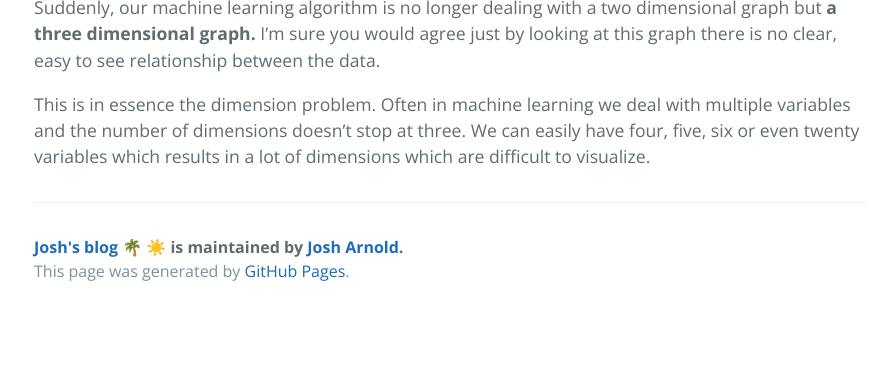
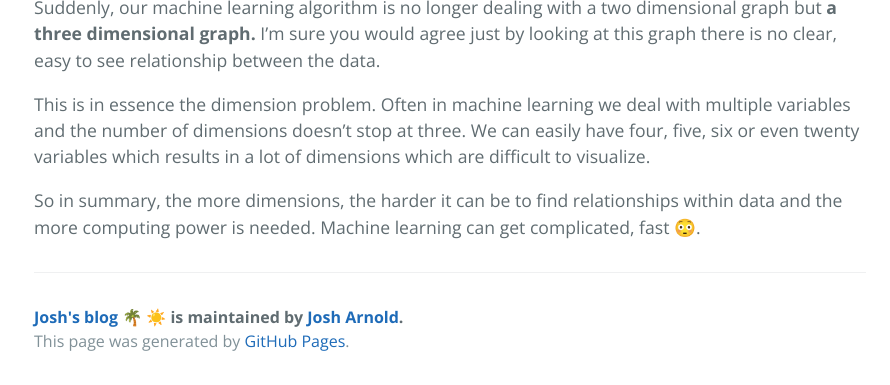
Before and after one commit to josharnoldjosh/josharnoldjosh.github.io, a Jekyll site: the page built from _posts/2017-06-14-ai-explained-part1.markdown, in a window 1280 px wide and 900 px high, scrolled down 4649 px, cut to the strip 515-900 px from the top of the window. Shown: the whole strip, without its empty margins (190-1080 px from the left). Built offline with Jekyll 4.4.1, drawn with Linux system fonts in a browser that asks for light colours; before the commit the page ends 5479 px from its top, so only the background shows below that.

Commit message:
Update 2017-06-14-ai-explained-part1.markdown

```diff
--- a/_posts/2017-06-14-ai-explained-part1.markdown
+++ b/_posts/2017-06-14-ai-explained-part1.markdown
@@ -121,3 +121,5 @@ Our dataset plotted on a graph would look something like this:
 Suddenly, our machine learning algorithm is no longer dealing with a two dimensional graph but **a three dimensional graph.** I'm sure you would agree just by looking at this graph there is no clear, easy to see relationship between the data.
 
 This is in essence the dimension problem. Often in machine learning we deal with multiple variables and the number of dimensions doesn't stop at three. We can easily have four, five, six or even twenty variables which results in a lot of dimensions which are difficult to visualize.
+
+So in summary, the more dimensions, the harder it can be to find relationships within data and the more computing power is needed. Machine learning can get complicated, fast 😳.
```
